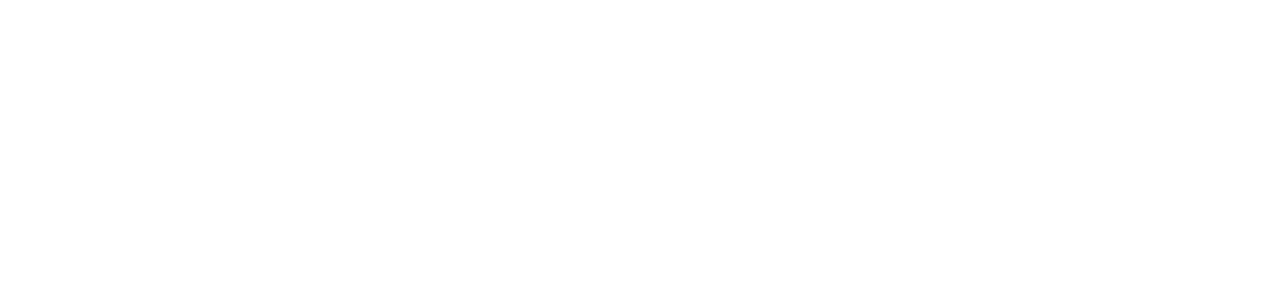
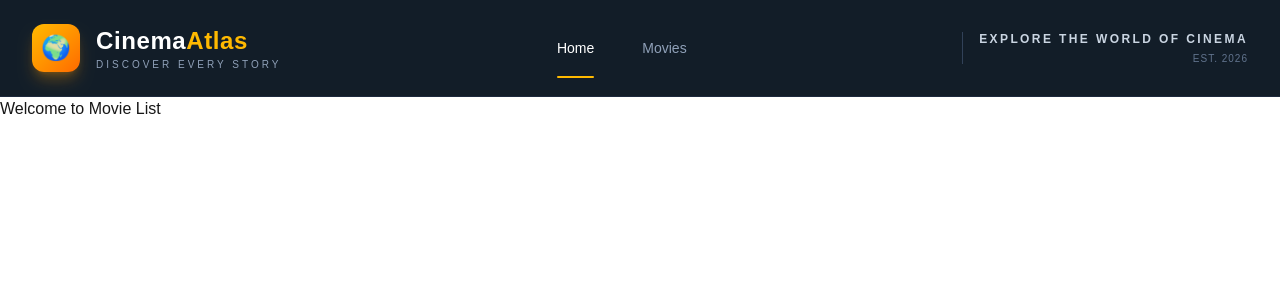
Before and after one commit to mebestaca/theinternetmovierental, a Next.js app: page / in a window 1280 px wide. Shown: the top 300 px of the page. Built offline with nearby package versions, Linux system fonts and the light colour scheme.

Commit message:
edited page

```diff
--- a/app/page.tsx
+++ b/app/page.tsx
@@ -1,7 +1,14 @@
-import Image from "next/image";
+import Navbar from "./components/Navbar";
 
 export default function Home() {
   return (
-    <main></main>
+    <>
+      <Navbar />
+
+      <main>
+        <h2>Welcome to Movie List</h2>
+      </main>
+
+    </>
   );
 }
```
